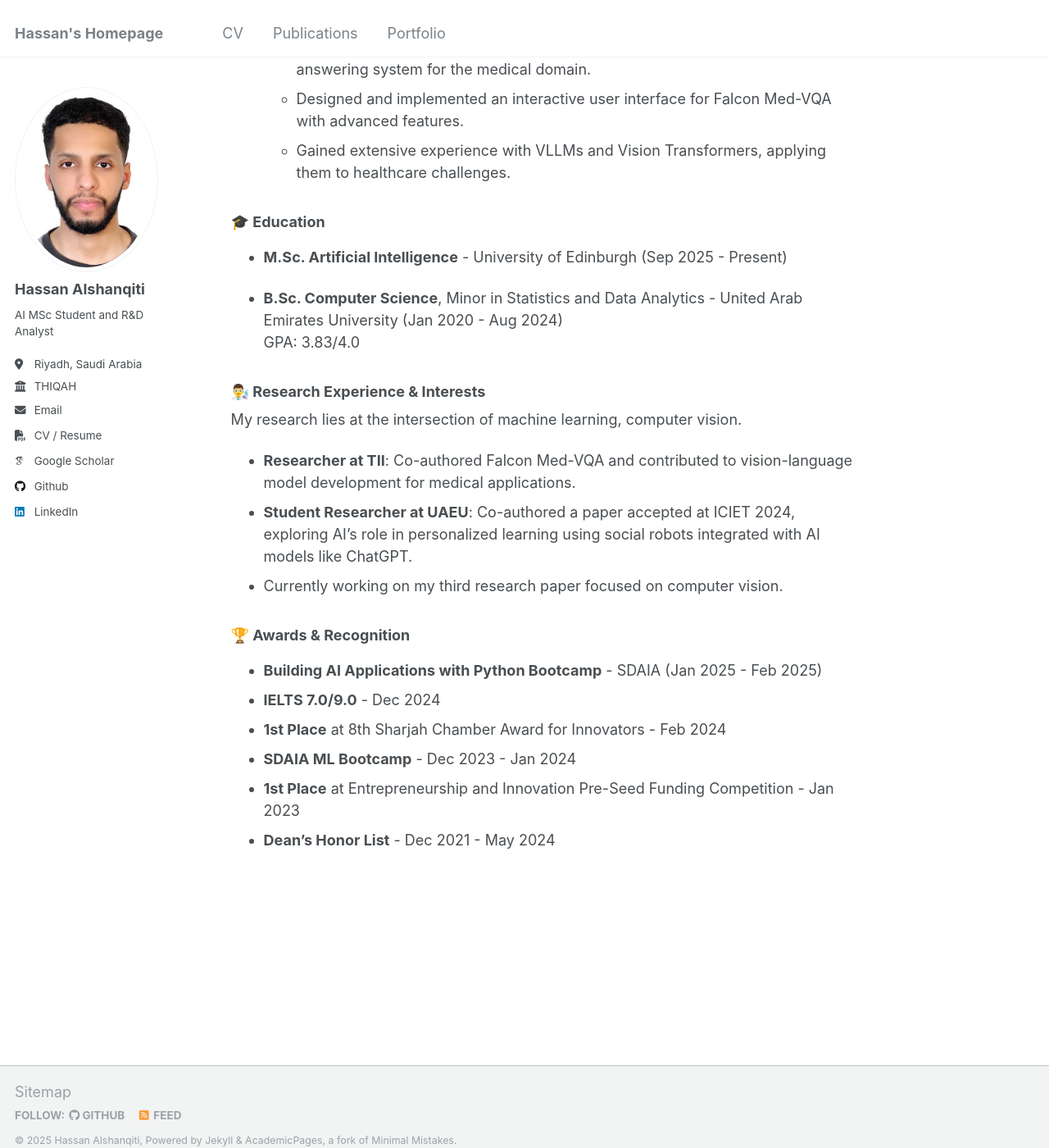
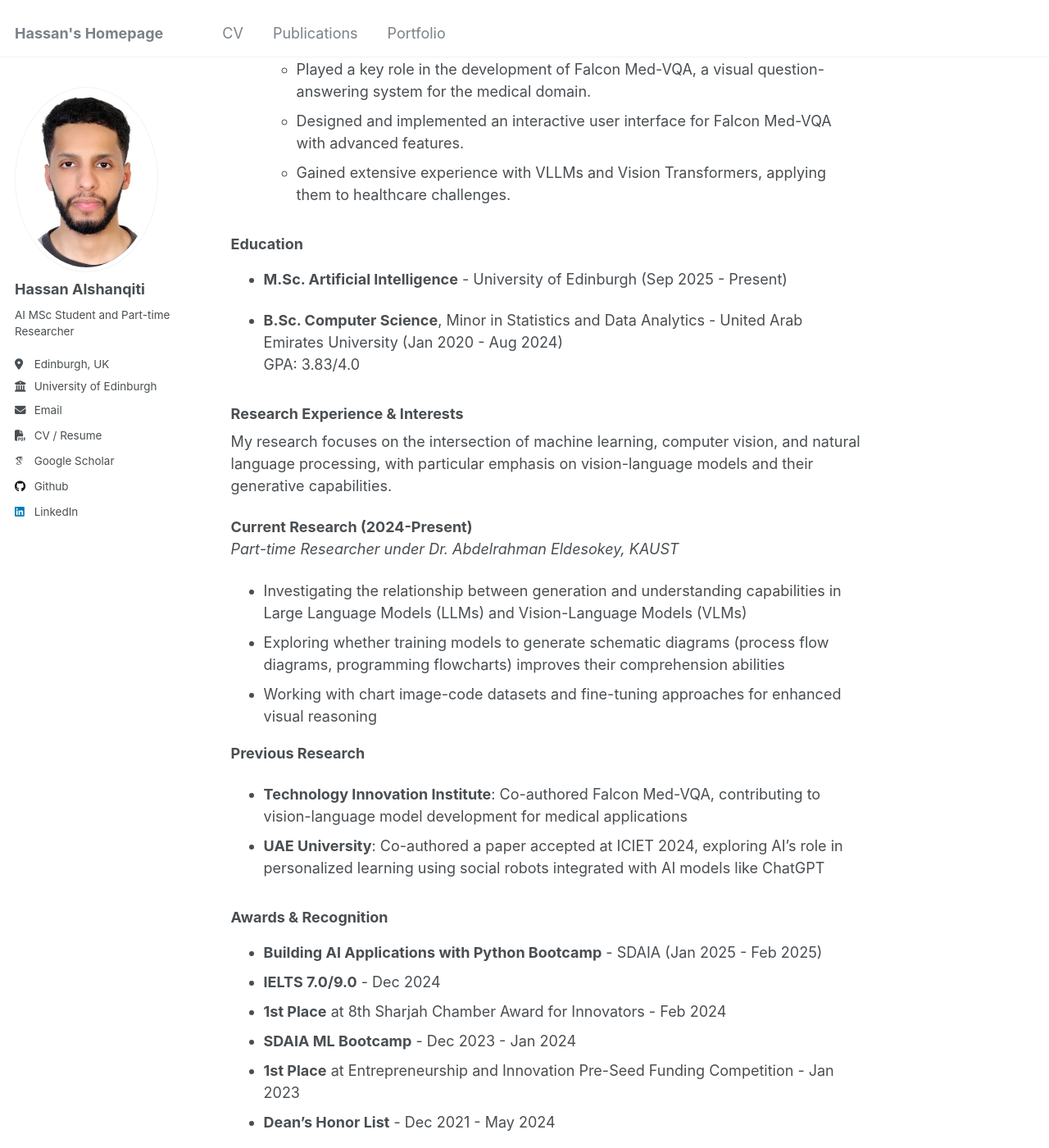
Before and after one commit to opmyth/opmyth.github.io, a Jekyll site: the page built from _pages/about.md, in a window 1280 px wide and 1400 px high, scrolled down 759 px. Shown: the whole window at 82% size. Built offline with Jekyll 4.4.1, drawn with Linux system fonts in a browser that asks for light colours; some web fonts are replaced; some of the changed text lies outside the part shown.

Commit message:
Professional update: Remove emojis and update current status
- Remove all emojis from about page and headers for professional appearance
- Update bio to reflect current status as AI MSc student and part-time researcher
- Add current research collaboration with Dr. Abdelrahman Eldesokey (KAUST)
- Include detailed information about LLM/VLM schematic diagram generation research
- Update location to Edinburgh, UK and employer to University of Edinburgh
- Add new Research Experience section to CV with current project details

```diff
--- a/_config.yml
+++ b/_config.yml
@@ -25,9 +25,9 @@ author:
   avatar           : "pfp.jpg"
   name             : "Hassan Alshanqiti"
   pronouns         : # example: "she/her"
-  bio              : "AI MSc Student and R&D Analyst"
-  location         : "Riyadh, Saudi Arabia"
-  employer         : "THIQAH"
+  bio              : "AI MSc Student and Part-time Researcher"
+  location         : "Edinburgh, UK"
+  employer         : "University of Edinburgh"
   uri              : # URL
   email            : "alansary227@gmail.com"
   cv               : "/files/cv.pdf"
--- a/_pages/about.md
+++ b/_pages/about.md
@@ -1,17 +1,17 @@
 ---
 permalink: /
-title: "👋 Hello there, I'm Hassan :)"
+title: "Hello there, I'm Hassan"
 author_profile: true
 redirect_from:
   - /about/
   - /about.html
 ---
 
-### 👨‍💻 *AI MSc Student* | 🖼️ *Computer Vision Enthusiast* | 🤖 *R&D Analyst*
+### *AI MSc Student* | *Computer Vision Researcher* | *Machine Learning Specialist*
 
-I'm a Computer Science graduate with a minor in Statistics and Data Analytics from UAE University (GPA: 3.83/4.0), currently pursuing an Artificial Intelligence MSc at the University of Edinburgh. I work as a Research & Development Analyst at THIQAH through their Graduate Development Program, where I develop AI components and integrate them into smart platforms. I focus on applying cutting-edge machine learning and computer vision techniques to solve real-world problems.
+I'm a Computer Science graduate with a minor in Statistics and Data Analytics from UAE University (GPA: 3.83/4.0), currently pursuing an Artificial Intelligence MSc at the University of Edinburgh. I work as a part-time researcher under the supervision of Dr. Abdelrahman Eldesokey (Postdoctoral Research Fellow at KAUST) on cutting-edge research in vision-language models and schematic diagram generation. My research focuses on understanding the relationship between generation and comprehension capabilities in large language models and vision-language models.
 
-### 🚀 **Experience**
+### **Experience**
 
 - **Research & Development Analyst (Graduate Development Program)** at **THIQAH** - Apr 2025 - Sep 2025
   - Developed AI components and integrated them into an Internal Smart Bidding platform, including building the UI and deploying on ArgoCD infrastructure.
@@ -24,21 +24,28 @@ I'm a Computer Science graduate with a minor in Statistics and Data Analytics fr
   - Designed and implemented an interactive user interface for Falcon Med-VQA with advanced features.
   - Gained extensive experience with VLLMs and Vision Transformers, applying them to healthcare challenges.
 
-### 🎓 **Education**
+### **Education**
 
 - **M.Sc. Artificial Intelligence** - University of Edinburgh (Sep 2025 - Present)
 
 - **B.Sc. Computer Science**, Minor in Statistics and Data Analytics - United Arab Emirates University (Jan 2020 - Aug 2024)
   GPA: 3.83/4.0
 
-### 👨‍🔬 **Research Experience & Interests**
+### **Research Experience & Interests**
 
-My research lies at the intersection of machine learning, computer vision.
-- **Researcher at TII**: Co-authored Falcon Med-VQA and contributed to vision-language model development for medical applications.
-- **Student Researcher at UAEU**: Co-authored a paper accepted at ICIET 2024, exploring AI’s role in personalized learning using social robots integrated with AI models like ChatGPT.
-- Currently working on my third research paper focused on computer vision.
+My research focuses on the intersection of machine learning, computer vision, and natural language processing, with particular emphasis on vision-language models and their generative capabilities.
 
-### 🏆 **Awards & Recognition**
+**Current Research (2024-Present)**
+*Part-time Researcher under Dr. Abdelrahman Eldesokey, KAUST*
+- Investigating the relationship between generation and understanding capabilities in Large Language Models (LLMs) and Vision-Language Models (VLMs)
+- Exploring whether training models to generate schematic diagrams (process flow diagrams, programming flowcharts) improves their comprehension abilities
+- Working with chart image-code datasets and fine-tuning approaches for enhanced visual reasoning
+
+**Previous Research**
+- **Technology Innovation Institute**: Co-authored Falcon Med-VQA, contributing to vision-language model development for medical applications
+- **UAE University**: Co-authored a paper accepted at ICIET 2024, exploring AI's role in personalized learning using social robots integrated with AI models like ChatGPT
+
+### **Awards & Recognition**
 - **Building AI Applications with Python Bootcamp** - SDAIA (Jan 2025 - Feb 2025)
 - **IELTS 7.0/9.0** - Dec 2024
 - **1st Place** at 8th Sharjah Chamber Award for Innovators - Feb 2024
```
Also changed, not shown: _pages/cv.md (+11 -1 lines).
